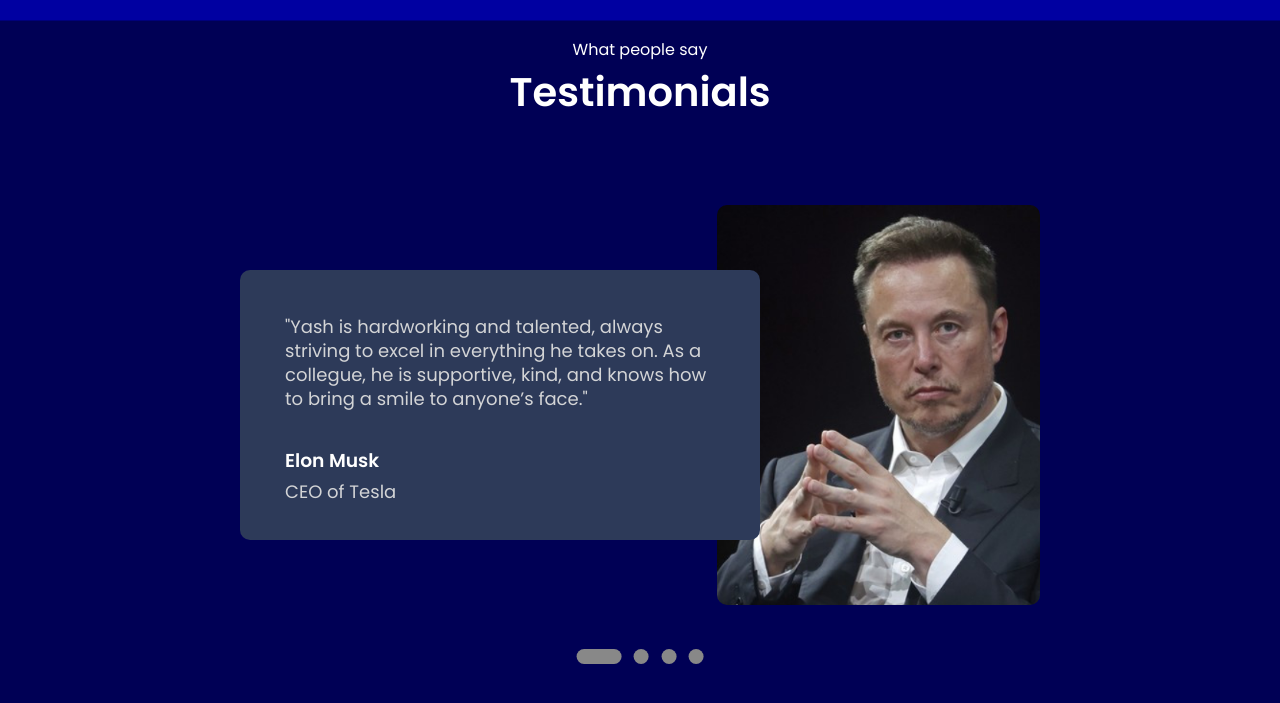
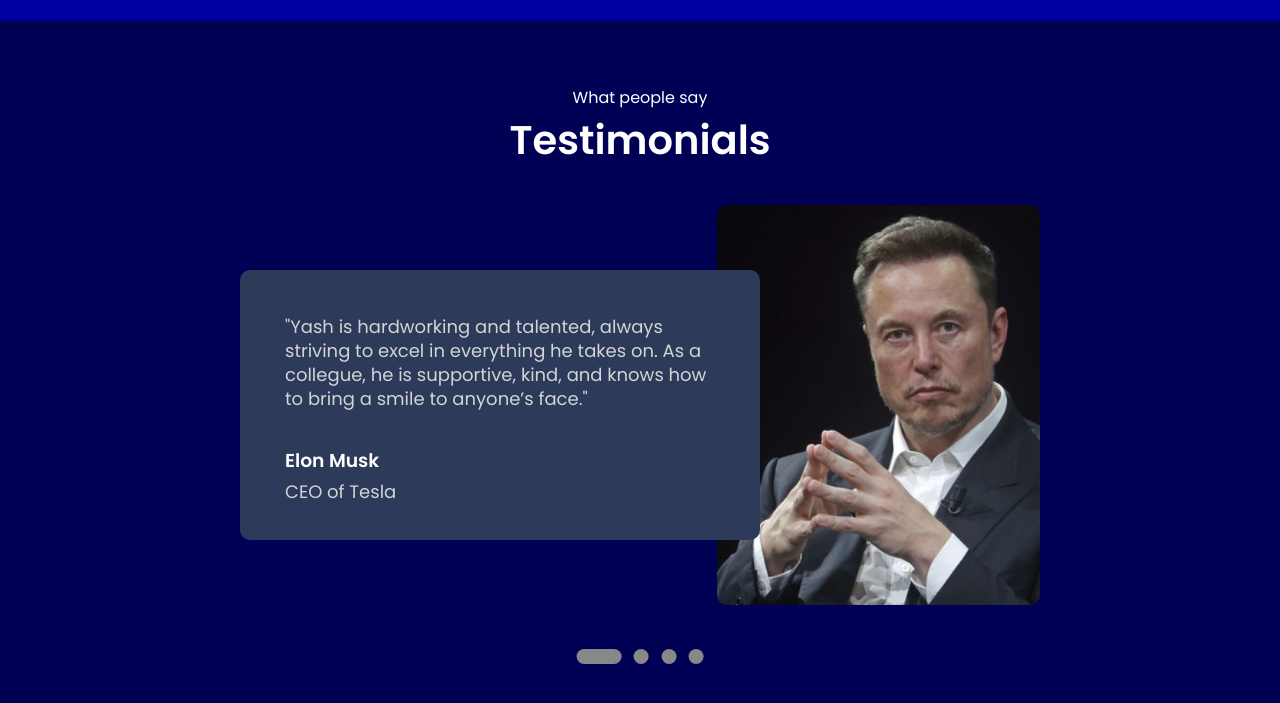
Before and after one commit to Y-Parekh/yashparekh.pages.dev, a plain HTML site: page index.html in a window 1280 px wide. Shown: the part 2890-3593 px from the top of the page. Drawn offline with Linux system fonts and the light colour scheme.

Commit message:
Update style.css

```diff
--- a/style.css
+++ b/style.css
@@ -913,7 +913,7 @@ textarea.input {
   height: 30em;
   width: auto;
   position:relative;
-  padding-top: 7rem;
+  padding-top: 10rem;
 }
 
 .testimonial-section1 h1{
```
